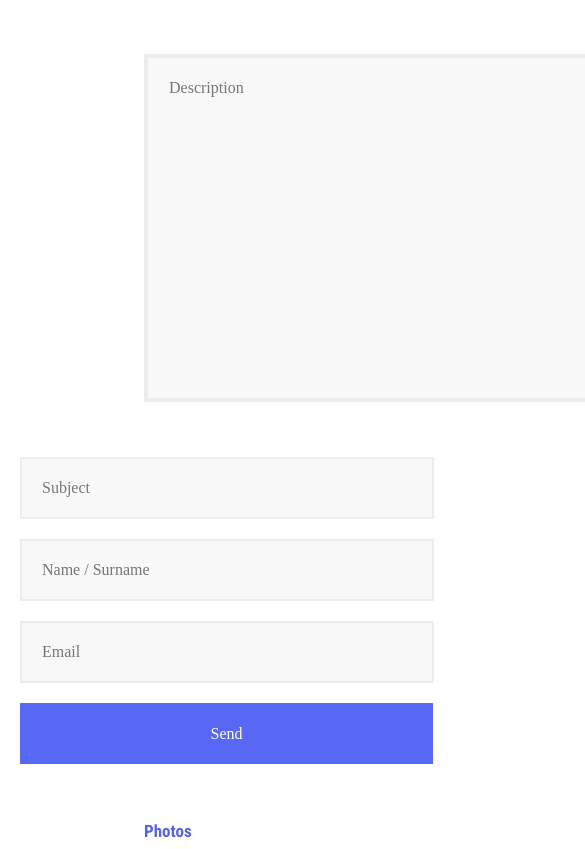
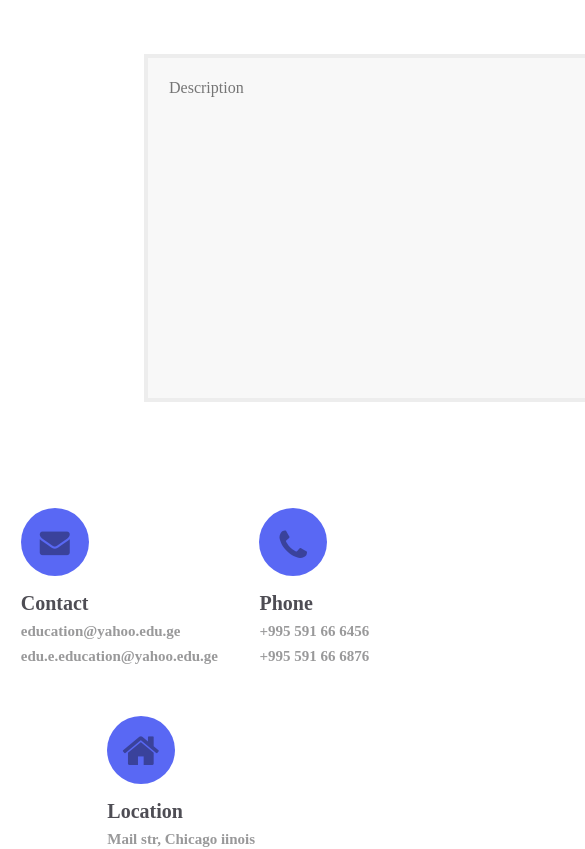
Before and after one commit to Kakhaber-Kiziria/davaleba-11, a plain HTML site: page index.html in a window 390 px wide. Shown: the part 258-1107 px from the top of the page, 585 px wide, since content can reach past the window. Drawn offline with Linux system fonts and the light colour scheme.

Commit message:
without responsive

```diff
--- a/index.html
+++ b/index.html
@@ -27,6 +27,28 @@
                 <button type="submit" value="submit">Send</button>
             </div>
         </form>
+    <div id="Contact">
+        <div>
+            <div class="round"><i class="fa fa-envelope"></i></div>
+            <p class="satauri">Contact</p>
+            <p class="address">education@yahoo.edu.ge</p>
+            <p class="address">edu.e.education@yahoo.edu.ge</p>
+        </div>
+        <div>
+            <div class="round"><i class="fa fa-phone"></i></div>
+            <p class="satauri">Phone</p>
+            <p class="address">+995 591 66 6456</p>
+            <p class="address">+995 591 66 6876</p>
+        </div>
+        <div>
+            <div class="round"><i class="fa fa-home"></i></div>
+            <p class="satauri">Location</p>
+            <p class="address">Mail str, Chicago iinois</p>
+            <p class="address">Main street, New York City</p>
+        </div>
+    </div>
+
+
     </main>
 
 
@@ -51,19 +73,19 @@
             <div>
                 <h1 class="title">Useful links</h1>
                 <ul>
-                    <li class="list">Blog</li>
-                    <li class="list">Rooms</li>
-                    <li class="list">Gift Card</li>
-                    <li class="list">Testimonials</li>
+                    <li class="list"><a href="#">Blog</a></li>
+                    <li class="list"><a href="#">Rooms</a></li>
+                    <li class="list"><a href="#">Gift Card</a></li>
+                    <li class="list"><a href="#">Testimonials</a></li>
                 </ul>
             </div>
             <div>
                 <h1 class="title">Privacy</h1>
                 <ul>
-                    <li class="list">Career</li>
-                    <li class="list">About us</li>
-                    <li class="list">Contact us</li>
-                    <li class="list">Services</li>
+                    <li class="list"><a href="#">Career</a></li>
+                    <li class="list"><a href="#">About us</a></li>
+                    <li class="list"><a href="#">Contact us</a></li>
+                    <li class="list"><a href="#">Services</a></li>
                 </ul>
             </div>
             <div>
--- a/style.css
+++ b/style.css
@@ -17,29 +17,78 @@ textarea {
     margin-left: 144px;
     margin-bottom: 51px;
 }
+#div-input {
+    max-width: 370px;
+    display: flex;
+    flex-direction: column;
+    position: relative;
+    top: -401px;
+    left: 950px;
+}
+form {
+    height: 0;
+}
 input {
     background-color: #F8F8F8;
     border: 2px solid rgba(213, 211, 211, 0.3);
     padding: 20px;
     width: 370px;
-    margin-bottom: 20px;
+    margin-bottom: 31px;
     margin-left: 20px;
 }
-#div-input {
-    display: flex;
-    justify-content: flex-end;
-    flex-direction: column;
-}
+
 button {
     width: 413px;
     height: 61px;
     background-color: #5968F4;
     color: white;
+    margin-top: 5px;
     margin-left: 20px;
 }
 button:hover {
     border: 2px solid rgba(213, 211, 211, 0.3);
     background-color: #3a429b;
+}
+#Contact {
+    display: flex;
+    justify-content: space-around;
+    flex-flow: row wrap;
+    max-width: 1200px;
+    margin: 0 auto;
+}
+.round {
+    width: 68px;
+    height: 68px;
+    border-radius: 100%;
+    background-color: #5968F4;
+    margin-top: 51px;
+}
+.round > .fa-envelope {
+    font-size: 30px;
+    margin: 19px;
+    color: #3a429b;
+}
+.round > .fa-phone {
+    font-size: 35px;
+    margin: 20px;
+    color: #3a429b;
+}
+.round > .fa-home {
+    font-size: 40px;
+    margin: 15px;
+    color: #3a429b;
+}
+.satauri {
+    font-size: 20px;
+    font-weight: 700;
+    color: #4E4D54;
+    margin-top: 16px;
+}
+.address {
+    font-size: 15px;
+    font-weight: 700;
+    color: #99999A;
+    margin-top: 8px;
 }
 footer {
     width: 100%;
@@ -68,7 +117,7 @@ footer {
 #images-div {
     display: flex;
     justify-content: space-around;
-    flex-flow: row wrap;
+    flex-wrap: wrap;
     margin-bottom: 39px;
 }
 .img {
@@ -76,6 +125,7 @@ footer {
     height: 373px;
     margin-top: 40px;
     margin-right: 20px;
+    object-fit: cover;
 }
 #foot-div-1 {
     width: 295px;
@@ -163,3 +213,7 @@ span {
     color: #5863E3;
     margin-right: 12px;
 }
+ a {
+    text-decoration: none;
+    color: #5863E3;
+}
```
